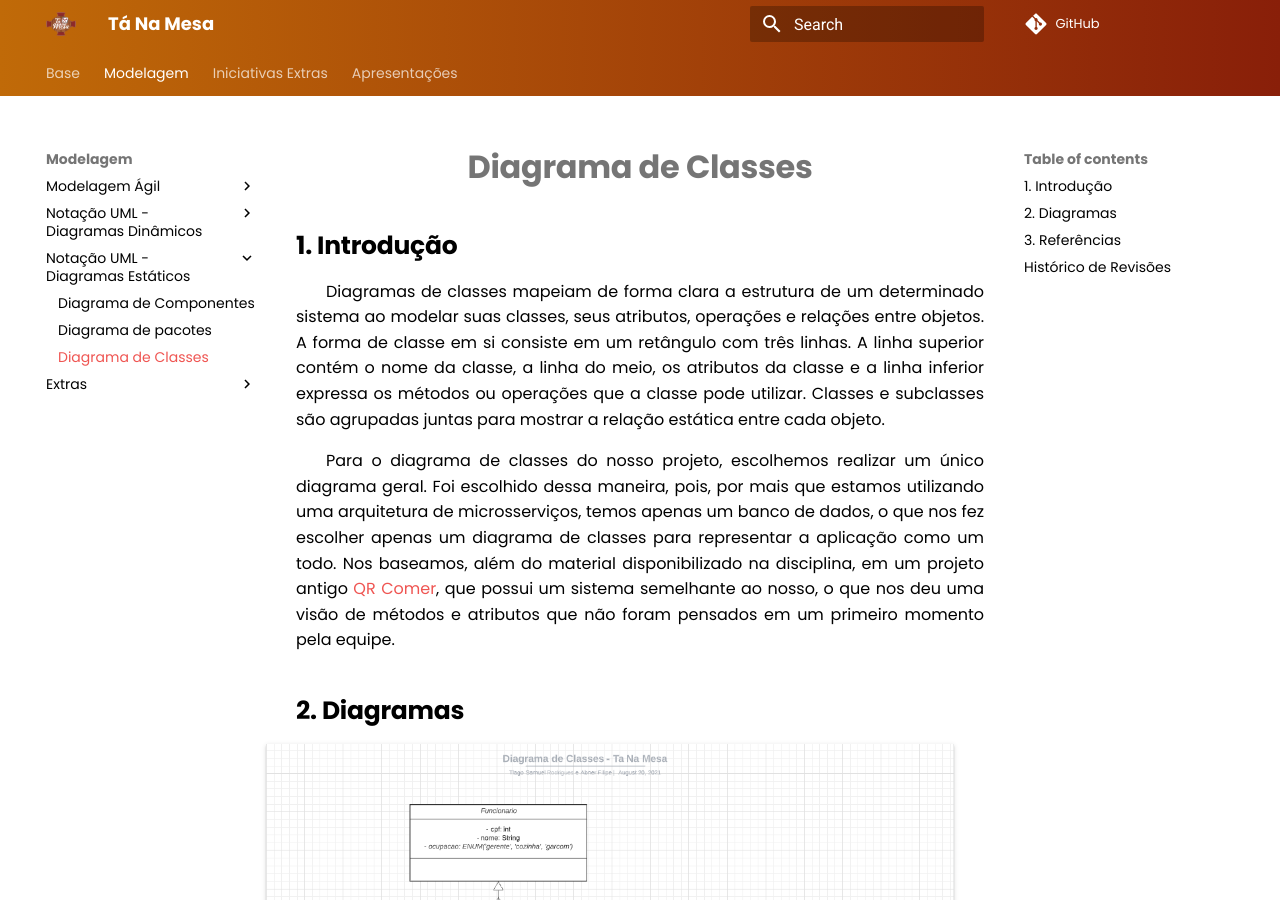
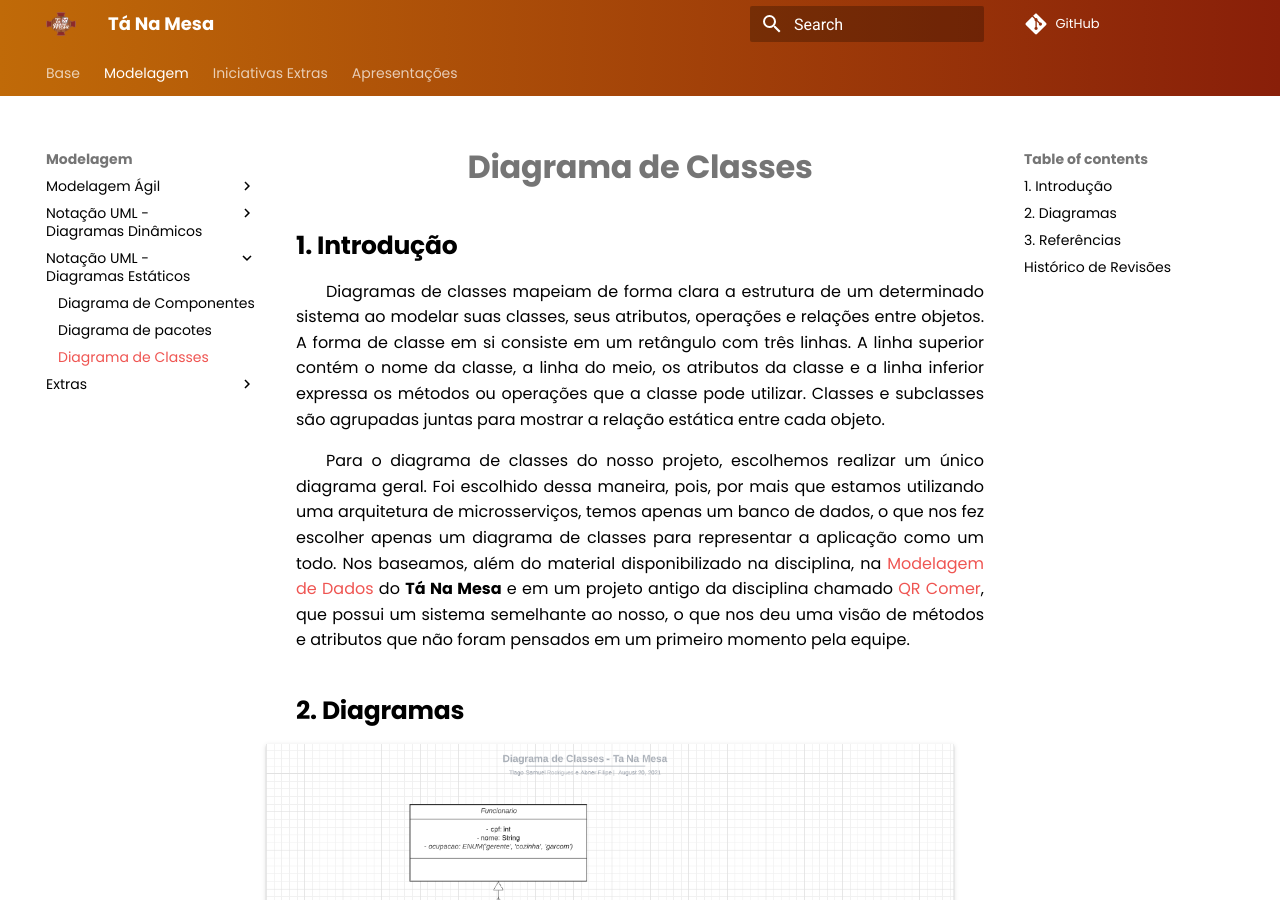
Before and after one commit to UnBArqDsw2021-1/2021.1_G02_TaNaMesa_docs, an MkDocs documentation site: the page built from docs/2-Modelagem/Diagramas-Estaticos/diagrama-de-classes.md, in a window 1280 px wide and 900 px high. Built offline with MkDocs 1.6.1 and Material for MkDocs 9.7.7, drawn with Linux system fonts in a browser that asks for light colours; comment, search, counter and statistics services are not loaded; some of the changed text lies outside the part shown.

Commit message:
(#82) Adiciona citação a Modelagem de Dados do projeto no Documento

```diff
--- a/docs/2-Modelagem/Diagramas-Estaticos/diagrama-de-classes.md
+++ b/docs/2-Modelagem/Diagramas-Estaticos/diagrama-de-classes.md
@@ -4,7 +4,7 @@
  Diagramas de classes mapeiam de forma clara a estrutura de um determinado sistema ao modelar suas classes, seus atributos, operações e relações entre objetos. A forma de classe em si consiste em um retângulo com três linhas. A linha superior contém o nome da classe, a linha do meio, os atributos da classe e a linha inferior expressa os métodos ou operações que a classe pode utilizar. Classes e subclasses são agrupadas juntas para mostrar a relação estática entre cada objeto.
 
 Para o diagrama de classes do nosso projeto, escolhemos realizar um único diagrama geral. Foi escolhido dessa maneira, pois, por mais que estamos utilizando uma arquitetura de microsserviços, temos apenas um banco de dados, o que nos fez escolher apenas um diagrama de classes para representar a aplicação como um todo.
-Nos baseamos, além do material disponibilizado na disciplina, em um projeto antigo [QR Comer](https://fga-desenho-2019-2.github.io/Wiki/seminario3/diagramas_estaticos/#4-diagrama-de-classes-e-microservicos), que possui um sistema semelhante ao nosso, o que nos deu uma visão de métodos e atributos que não foram pensados em um primeiro momento pela equipe.
+Nos baseamos, além do material disponibilizado na disciplina, na [Modelagem de Dados](https://unbarqdsw2021-1.github.io/2021.1_G02_TaNaMesa_docs/2-Modelagem/extras/Modelo-Dados/) do **Tá Na Mesa** e em um projeto antigo da disciplina chamado [QR Comer](https://fga-desenho-2019-2.github.io/Wiki/seminario3/diagramas_estaticos/#4-diagrama-de-classes-e-microservicos), que possui um sistema semelhante ao nosso, o que nos deu uma visão de métodos e atributos que não foram pensados em um primeiro momento pela equipe.
 
 ## 2. Diagramas
 
@@ -31,3 +31,4 @@ Nos baseamos, além do material disponibilizado na disciplina, em um projeto ant
 | 20/08/2021 | 0.1    | Criação do documento | [Abner Filipe](https://github.com/abner423), [Tiago Samuel](https://github.com/tsrrodrigues) |
 | 20/08/2021 | 0.2    | Adição do diagrama de classes | [Abner Filipe](https://github.com/abner423), [Tiago Samuel](https://github.com/tsrrodrigues) |
 | 23/08/2021 | 0.3    | Revisa o documento e adiciona na nav do mkdocs | [Lucas Boaventura](https://github.com/lboaventura25) |
+| 23/08/2021 | 1.0    | Adiciona citação a Modelagem da Dados do projeto | [Lucas Boaventura](https://github.com/lboaventura25) |
```
